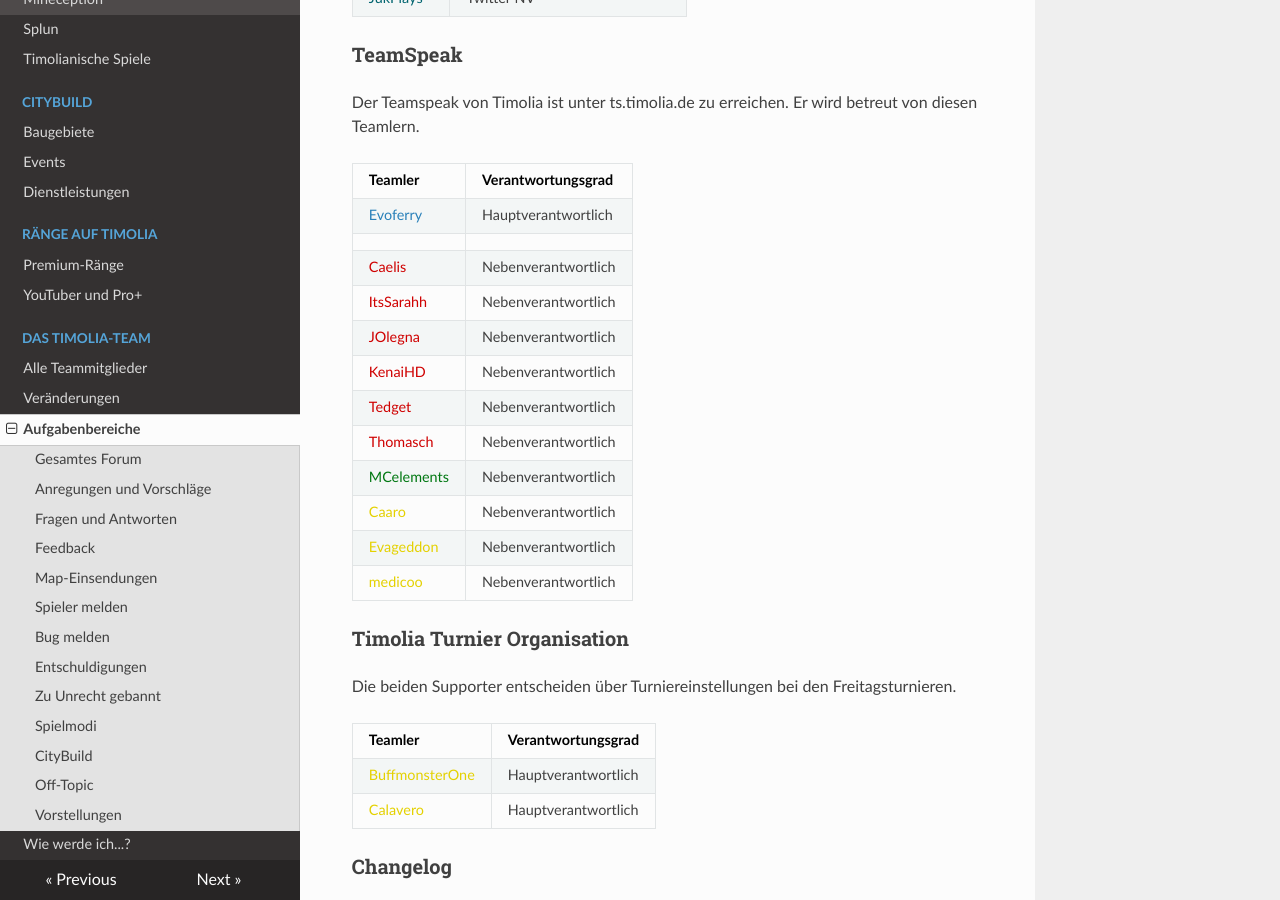
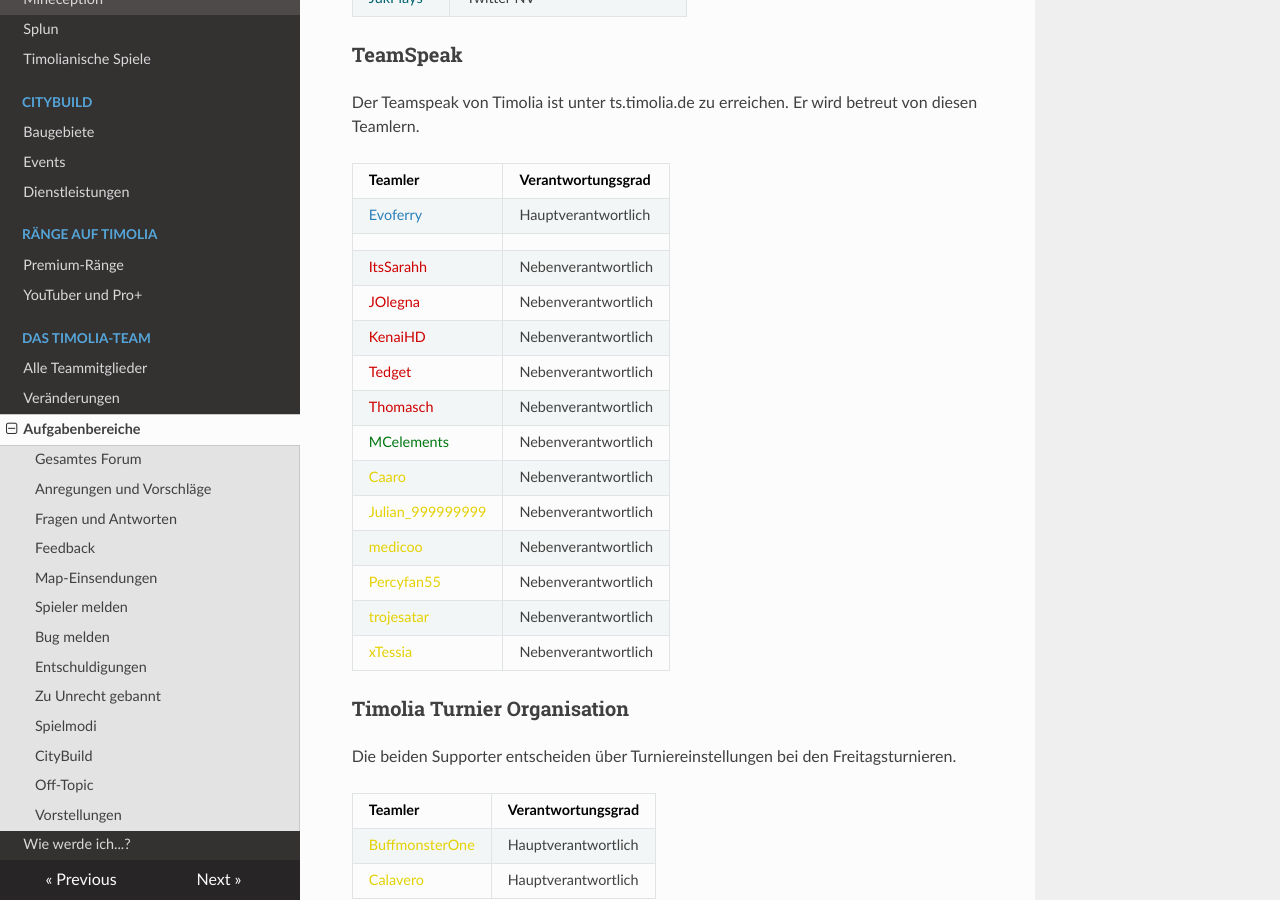
Before and after one commit to TimoliaDE/HowTo, an MkDocs documentation site: the page built from docs/team/responsibilities.md, in a window 1280 px wide and 900 px high, scrolled down 5193 px. Built offline with MkDocs 1.6.1, drawn with Linux system fonts in a browser that asks for light colours; nearby versions of some CDN libraries; old or Windows-style settings are respelled for this version of MkDocs.

Commit message:
TS Team update

```diff
--- a/docs/team/responsibilities.md
+++ b/docs/team/responsibilities.md
@@ -178,7 +178,6 @@ Der Teamspeak von Timolia ist unter ts.timolia.de zu erreichen. Er wird betreut
 | ------ | ------ |
 |<span style="color:#2980b9">Evoferry</span> | Hauptverantwortlich |
 | | |
-|<span style="color:#CF0101">Caelis</span> | Nebenverantwortlich |
 |<span style="color:#CF0101">ItsSarahh</span> | Nebenverantwortlich |
 |<span style="color:#CF0101">JOlegna</span> | Nebenverantwortlich |
 |<span style="color:#CF0101">KenaiHD</span> | Nebenverantwortlich |
@@ -186,8 +185,11 @@ Der Teamspeak von Timolia ist unter ts.timolia.de zu erreichen. Er wird betreut
 |<span style="color:#CF0101">Thomasch</span> | Nebenverantwortlich |
 |<span style="color:#007812">MCelements</span> | Nebenverantwortlich |
 |<span style="color:#E4D100">Caaro</span> | Nebenverantwortlich |
-|<span style="color:#E4D100">Evageddon</span> | Nebenverantwortlich |
+|<span style="color:#E4D100">Julian_999999999</span> | Nebenverantwortlich |
 |<span style="color:#E4D100">medicoo</span> | Nebenverantwortlich |
+|<span style="color:#E4D100">Percyfan55</span> | Nebenverantwortlich |
+|<span style="color:#E4D100">trojesatar</span> | Nebenverantwortlich |
+|<span style="color:#E4D100">xTessia</span> | Nebenverantwortlich |
 
 ###<strong>Timolia Turnier Organisation</strong>
 Die beiden Supporter entscheiden über Turniereinstellungen bei den Freitagsturnieren.
```
Also changed, not shown: docs/team/members.md (+5 -4 lines).
